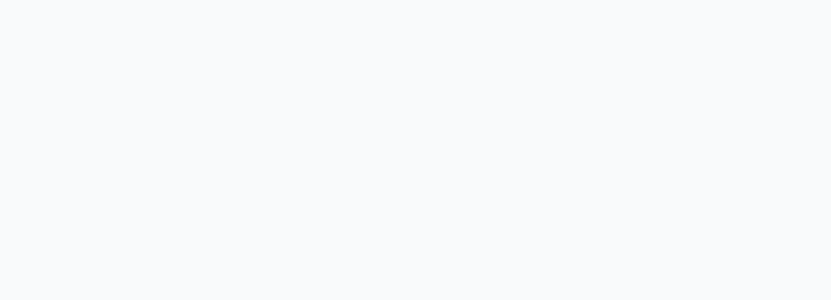
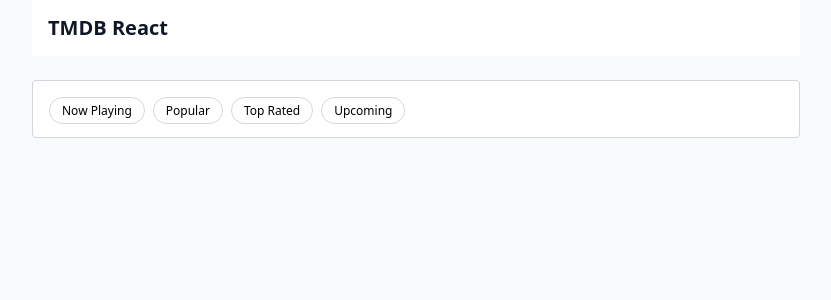
Before and after one commit to andriannus/tmdb-react, a React (Vite) app: page /movies in a window 1280 px wide. Before the commit this address had no page. Shown: the top 300 px of the page, without its empty margins (224-1055 px from the left). Built offline with nearby package versions, Linux system fonts and the light colour scheme.

Commit message:
refactor: rename discover to movies

```diff
--- a/src/package/discover/index.ts
+++ /dev/null
@@ -1 +0,0 @@
-export { default as Discover } from './discover';
--- /dev/null
+++ b/src/package/movies/index.ts
@@ -0,0 +1 @@
+export { default as Movies } from './movies';
--- a/src/package/discover/discover.module.css
+++ b/src/package/movies/movies.module.css
@@ -1,5 +1,5 @@
 @reference "tailwindcss";
 
-.Discover-categories > :not(:last-child) {
+.Movies-categories > :not(:last-child) {
   @apply mr-2;
 }
--- a/src/package/discover/discover.tsx
+++ b/src/package/movies/movies.tsx
@@ -5,9 +5,9 @@ import { AppTag } from '#/components/app-tag';
 
 import { CATEGORIES } from './shared/constants';
 
-import styles from './discover.module.css';
+import styles from './movies.module.css';
 
-function Discover() {
+function Movies() {
   return (
     <>
       <AppBar>
@@ -16,7 +16,7 @@ function Discover() {
 
       <main>
         <AppBox>
-          <div className={styles['Discover-categories']}>
+          <div className={styles['Movies-categories']}>
             {CATEGORIES.map((category) => {
               return <AppTag key={category.value}>{category.label}</AppTag>;
             })}
@@ -27,4 +27,4 @@ function Discover() {
   );
 }
 
-export default Discover;
+export default Movies;
--- a/src/router.tsx
+++ b/src/router.tsx
@@ -1,13 +1,14 @@
-import { LayoutDefault } from '#/layouts/default';
 import { lazy } from 'react';
 import { BrowserRouter, Navigate, Route, Routes } from 'react-router-dom';
 
-const Discover = lazy(() =>
-  import('./package/discover').then((module) => ({ default: module.Discover })),
+import { LayoutDefault } from '#/layouts/default';
+
+const Movies = lazy(() =>
+  import('./package/movies').then((module) => ({ default: module.Movies })),
 );
 
 const Movie = lazy(() =>
-  import('./package/discover/movie').then((module) => ({
+  import('./package/movies/movie').then((module) => ({
     default: module.Movie,
   })),
 );
@@ -17,10 +18,10 @@ function Router() {
     <BrowserRouter>
       <Routes>
         <Route path="/" element={<LayoutDefault />}>
-          <Route index element={<Discover />} />
+          <Route index element={<Navigate to="/movies" replace />} />
 
-          <Route path="movie">
-            <Route index element={<Navigate to="/" replace />} />
+          <Route path="movies">
+            <Route index element={<Movies />} />
             <Route path=":id" element={<Movie />} />
           </Route>
         </Route>
--- a/src/shared/apis/movie.ts
+++ b/src/shared/apis/movie.ts
@@ -1,9 +1,18 @@
 import { apiTMDBService } from '#/services/tmdb-service';
 import type {
   MovieDetail,
+  MovieListResponse,
   MovieRecommendationResponse,
   MovieReviewResponse,
 } from '#/types/movie';
+
+export async function fetchMovieList(category: string) {
+  const { data } = await apiTMDBService.get<MovieListResponse>(
+    `/movie/${category}`,
+  );
+
+  return data;
+}
 
 export async function fetchMovie(id: number) {
   const { data } = await apiTMDBService.get<MovieDetail>(`/movie/${id}`);
--- a/src/shared/types/movie.ts
+++ b/src/shared/types/movie.ts
@@ -69,3 +69,11 @@ export type MovieReview = {
 };
 
 export type MovieReviewResponse = PaginationWithResults<MovieReview>;
+
+export type MovieDates = {
+  maximum: string;
+  minimum: string;
+};
+
+export type MovieListResponse = MovieDates &
+  PaginationWithResults<MovieForList>;
```
Also changed, not shown: src/package/movies/movie/index.ts (renamed from src/package/discover/movie/index.ts), src/package/movies/movie/movie.tsx (renamed from src/package/discover/movie/movie.tsx), src/package/movies/shared/constants.ts (renamed from src/package/discover/shared/constants.ts), src/package/movies/shared/enums.ts (renamed from src/package/discover/shared/enums.ts).
